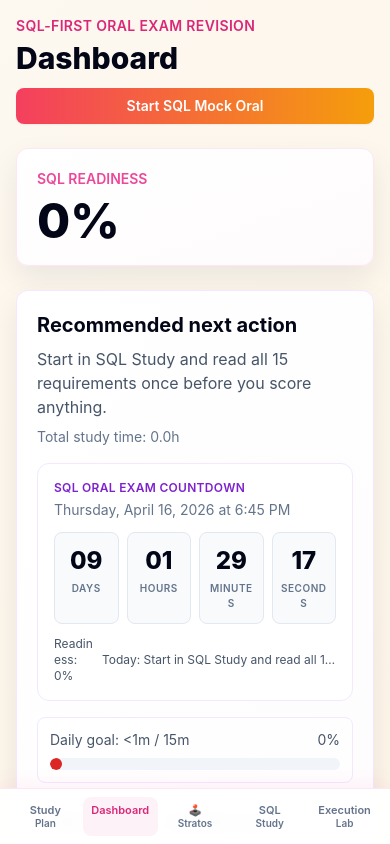
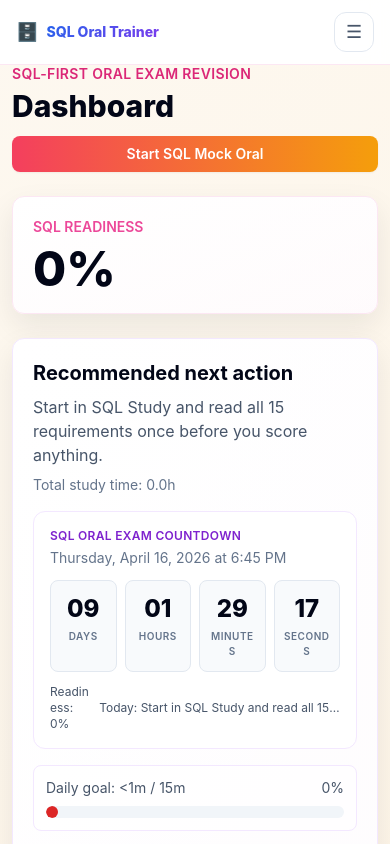
Before and after one commit to aoadenus/OralExamApp, a React (Vite) app: page / in a window 390 px wide. Shown: the top 844 px of the page. Built offline with nearby package versions, Linux system fonts and the light colour scheme.

Commit message:
fix: overhaul mobile navigation and fix content overflow across all pages

```diff
--- a/src/App.tsx
+++ b/src/App.tsx
@@ -1,4 +1,4 @@
-import { useEffect, useRef, useState } from 'react';
+import { type ReactNode, useEffect, useRef, useState } from 'react';
 import {
   associativeById,
   associativeEntities,
@@ -192,9 +192,17 @@ function RouteRenderer({
   return <NotFound navigate={navigate} />;
 }
 
-function AppShell({ children, path, navigate }: { children: React.ReactNode; path: string; navigate: Navigate }) {
+function AppShell({ children, path, navigate }: { children: ReactNode; path: string; navigate: Navigate }) {
+  const [mobileMenuOpen, setMobileMenuOpen] = useState(false);
+
+  const handleMobileNav = (p: string) => {
+    navigate(p);
+    setMobileMenuOpen(false);
+  };
+
   return (
     <div className="mx-auto flex min-h-screen max-w-[1920px]">
+      {/* Desktop Sidebar */}
       <aside
         className="sticky top-0 hidden h-screen w-[clamp(15rem,22vw,21rem)] shrink-0 overflow-y-auto border-r border-pink-100 bg-white/90 px-4 py-6 shadow-[2px_0_16px_rgba(236,72,153,0.06)] lg:block xl:px-5"
         style={{ backdropFilter: 'blur(8px)' }}
@@ -232,25 +240,76 @@ function AppShell({ children, path, navigate }: { children: React.ReactNode; pat
           </nav>
         </div>
       </aside>
-      <main className="min-w-0 flex-1 overflow-x-hidden px-4 pb-24 pt-4 sm:px-6 lg:px-8 lg:pb-10 lg:pt-8">{children}</main>
-      <nav
-        aria-label="Mobile navigation"
-        className="fixed inset-x-0 bottom-0 z-20 grid grid-cols-5 border-t border-pink-100 bg-white/95 px-2 py-2 shadow-[0_-4px_20px_rgba(236,72,153,0.08)] lg:hidden"
-        style={{ backdropFilter: 'blur(8px)' }}
+
+      {/* Mobile top bar */}
+      <div className="fixed inset-x-0 top-0 z-30 flex items-center justify-between border-b border-pink-100 bg-white/95 px-4 py-3 lg:hidden" style={{ backdropFilter: 'blur(8px)' }}>
+        <button onClick={() => navigate('/')} className="flex items-center gap-2">
+          <span className="text-lg">🗄️</span>
+          <span className="text-sm font-extrabold" style={{ background: 'linear-gradient(135deg,#2563eb,#7c3aed)', WebkitBackgroundClip: 'text', WebkitTextFillColor: 'transparent', backgroundClip: 'text' }}>
+            SQL Oral Trainer
+          </span>
+        </button>
+        <button
+          onClick={() => setMobileMenuOpen(!mobileMenuOpen)}
+          className="flex h-10 w-10 items-center justify-center rounded-xl border border-slate-200 text-slate-600 hover:bg-slate-50 transition-colors"
+          aria-label="Toggle menu"
         >
-        {navItems.slice(0, 5).map((item) => (
+          <span className="text-lg">{mobileMenuOpen ? '✕' : '☰'}</span>
+        </button>
+      </div>
+
+      {/* Mobile slide-out menu */}
+      {mobileMenuOpen && (
+        <>
+          <div className="fixed inset-0 z-30 bg-black/40 lg:hidden" onClick={() => setMobileMenuOpen(false)} />
+          <aside className="fixed inset-y-0 left-0 z-40 w-72 overflow-y-auto bg-white px-4 py-6 shadow-2xl lg:hidden">
+            <button className="mb-6 text-left" onClick={() => handleMobileNav('/')}>
+              <span className="mb-1 block text-xl">🗄️</span>
+              <span className="block text-xs font-bold uppercase tracking-widest text-blue-500">Mama's Little Bakery</span>
+              <span className="block text-lg font-extrabold leading-tight" style={{ background: 'linear-gradient(135deg,#2563eb,#7c3aed,#0891b2)', WebkitBackgroundClip: 'text', WebkitTextFillColor: 'transparent', backgroundClip: 'text' }}>
+                SQL Oral Trainer
+              </span>
+            </button>
+            <p className="mb-2 text-[11px] font-bold uppercase tracking-wider text-slate-400">SQL Prep</p>
+            <nav className="space-y-1">
+              {navItems.map((item) => (
                 <button
                   key={item.path}
-            onClick={() => navigate(item.path)}
-            className={`rounded-lg px-1 py-2 text-[10px] font-semibold flex flex-col items-center gap-0.5 ${
-              isActivePath(path, item.path) ? 'bg-pink-50 text-pink-600' : 'text-slate-500'
+                  onClick={() => handleMobileNav(item.path)}
+                  className={`w-full rounded-xl px-3 py-2.5 text-left text-sm font-semibold leading-snug transition-all ${
+                    isActivePath(path, item.path)
+                      ? 'bg-gradient-to-r from-pink-50 to-purple-50 text-pink-700 border border-pink-100'
+                      : 'text-slate-600 hover:bg-slate-50'
                   }`}
                 >
-            <span className="text-[11px] leading-none">{item.label.split(' ')[0]}</span>
-            <span className="leading-none">{item.label.split(' ')[1] ?? ''}</span>
+                  {item.label}
                 </button>
               ))}
             </nav>
+            <div className="mt-4 border-t border-slate-200 pt-4">
+              <p className="mb-2 text-[11px] font-bold uppercase tracking-wider text-slate-400">ERD Vault</p>
+              <nav className="space-y-1">
+                {erdVaultNavItems.map((item) => (
+                  <button
+                    key={item.path}
+                    onClick={() => handleMobileNav(item.path)}
+                    className={`w-full rounded-xl px-3 py-2.5 text-left text-sm font-semibold leading-snug transition-all ${
+                      isActivePath(path, item.path)
+                        ? 'bg-gradient-to-r from-pink-50 to-purple-50 text-pink-700 border border-pink-100'
+                        : 'text-slate-600 hover:bg-slate-50'
+                    }`}
+                  >
+                    {item.label}
+                  </button>
+                ))}
+              </nav>
+            </div>
+          </aside>
+        </>
+      )}
+
+      {/* Main content - add top padding on mobile for sticky header */}
+      <main className="min-w-0 flex-1 overflow-x-hidden px-3 pb-6 pt-16 sm:px-5 md:px-6 lg:px-8 lg:pb-10 lg:pt-8">{children}</main>
     </div>
   );
 }
@@ -356,7 +415,7 @@ function Dashboard({
               <ReadinessRing value={sqlReadiness} />
             </div>
           </div>
-          <div className="mt-6 hidden gap-3 sm:grid sm:grid-cols-4">
+          <div className="mt-6 hidden gap-3 sm:grid sm:grid-cols-2 lg:grid-cols-4">
             <Metric label="SQL Attempted" value={String(sqlAttempted)} />
             <Metric label="SQL Mastered" value={String(sqlMastered)} />
             <Metric label="Streak" value={String(progress.streak)} />
@@ -587,7 +646,7 @@ function SqlStudyPlan({
 
       <Card className="mb-6 border-slate-200">
         <h2 className="text-xl font-bold text-slate-950">Weekly Overview</h2>
-        <div className="mt-4 grid gap-2 md:grid-cols-5">
+        <div className="mt-4 grid gap-2 grid-cols-2 sm:grid-cols-3 md:grid-cols-5">
           {weekly.map(([day, focus]) => (
             <div key={day} className="rounded-xl border border-slate-200 bg-slate-50 p-3">
               <p className="text-xs font-bold uppercase tracking-wide text-slate-500">{day}</p>
@@ -624,7 +683,7 @@ function SqlErdBackupReference({ navigate, progressStore }: { navigate: Navigate
         <p className="mt-2 text-slate-700">
           If you get stuck because you cannot remember which table connects to which, confirm the schema path here and then go straight back to the SQL requirement.
         </p>
-        <div className="mt-3 grid grid-cols-5 gap-1 text-center text-[11px] font-bold text-slate-500">
+        <div className="mt-3 grid grid-cols-3 sm:grid-cols-5 gap-1 text-center text-[11px] font-bold text-slate-500">
           <span className="rounded-lg bg-white/80 p-1">Purpose</span>
           <span className="rounded-lg bg-white/80 p-1">Keys</span>
           <span className="rounded-lg bg-white/80 p-1">Links</span>
@@ -762,7 +821,7 @@ function CheatSheet({ navigate }: { navigate: Navigate }) {
         <p className="mt-2 text-slate-700">
           🏁 Start with <strong>purpose</strong> → then say the <strong>key fields</strong> 🔑 → both sides of the <strong>relationship</strong> 🔗 → <strong>cardinality</strong> 📐 → why the FK or bridge entity is placed there 📌
         </p>
-        <div className="mt-3 grid grid-cols-5 gap-1 text-center text-[11px] font-bold text-slate-500">
+        <div className="mt-3 grid grid-cols-3 sm:grid-cols-5 gap-1 text-center text-[11px] font-bold text-slate-500">
           <span className="rounded-lg bg-white/80 p-1">Purpose 🎯</span>
           <span className="rounded-lg bg-white/80 p-1">Keys 🔑</span>
           <span className="rounded-lg bg-white/80 p-1">Both sides 🔗</span>
--- a/src/arcade/games/TimeWindowRush.tsx
+++ b/src/arcade/games/TimeWindowRush.tsx
@@ -174,7 +174,7 @@ export function TimeWindowRushGame({ navigate, progress }: { navigate: Navigate;
             <p className="mt-2 font-['Orbitron'] text-lg font-bold text-white">{currentPrompt.text}</p>
           </div>
 
-          <div className="grid gap-2 grid-cols-3 sm:grid-cols-5">
+          <div className="grid gap-2 grid-cols-2 sm:grid-cols-3 md:grid-cols-5">
             {lanes.map((lane) => {
               const isSelected = selectedLane === lane.id;
               const isCorrect = lane.id === currentPrompt.correctLaneId;
--- a/src/sql-games.tsx
+++ b/src/sql-games.tsx
@@ -32,7 +32,7 @@ export function SqlGamesLab({ navigate, progressStore }: { navigate: Navigate; p
   </div>
 </header>
 
-      <div className="grid gap-3 md:grid-cols-5">
+      <div className="grid gap-3 grid-cols-2 sm:grid-cols-3 md:grid-cols-5">
         {modeCards.map((item) => (
           <button
             key={item.mode}
--- a/src/sql-trainer.tsx
+++ b/src/sql-trainer.tsx
@@ -449,7 +449,7 @@ export function SqlBasicsFlashcards({
 
       <div className="rounded-3xl border border-slate-200 bg-white p-4 shadow-sm">
         <p className="text-xs font-bold uppercase tracking-wide text-slate-500">Study order</p>
-        <div className="mt-3 grid gap-2 md:grid-cols-2 xl:grid-cols-5">
+        <div className="mt-3 grid gap-2 grid-cols-1 sm:grid-cols-2 lg:grid-cols-3 xl:grid-cols-5">
           {sqlBasicsStudySequence.map((step, stepIndex) => (
             <div key={step} className="rounded-2xl border border-slate-200 bg-slate-50 p-3 text-sm text-slate-700">
               <p className="text-[11px] font-bold uppercase tracking-wide text-slate-500">Step {stepIndex + 1}</p>
```
Lines whose indentation alone changed are shown as unchanged.
